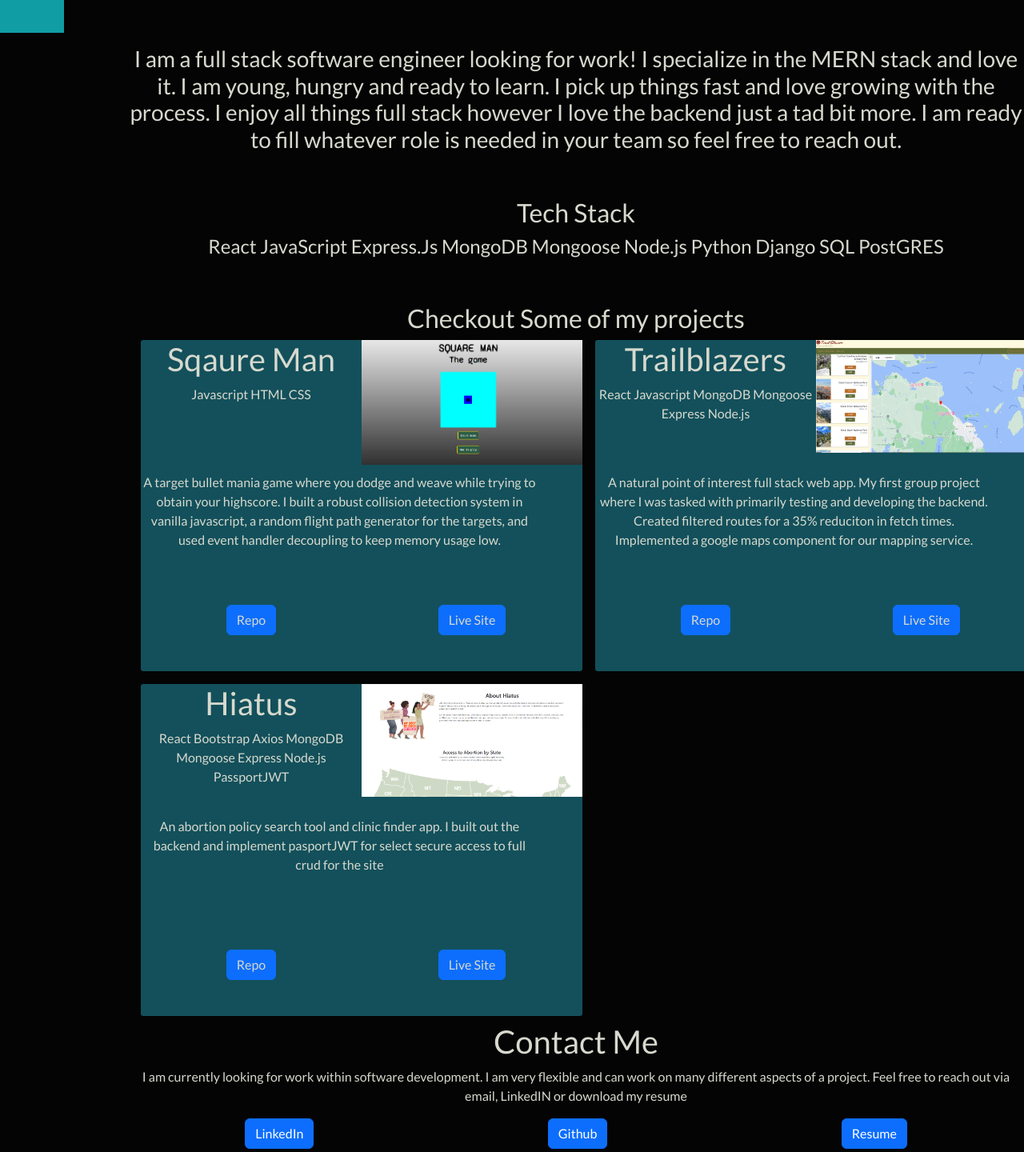
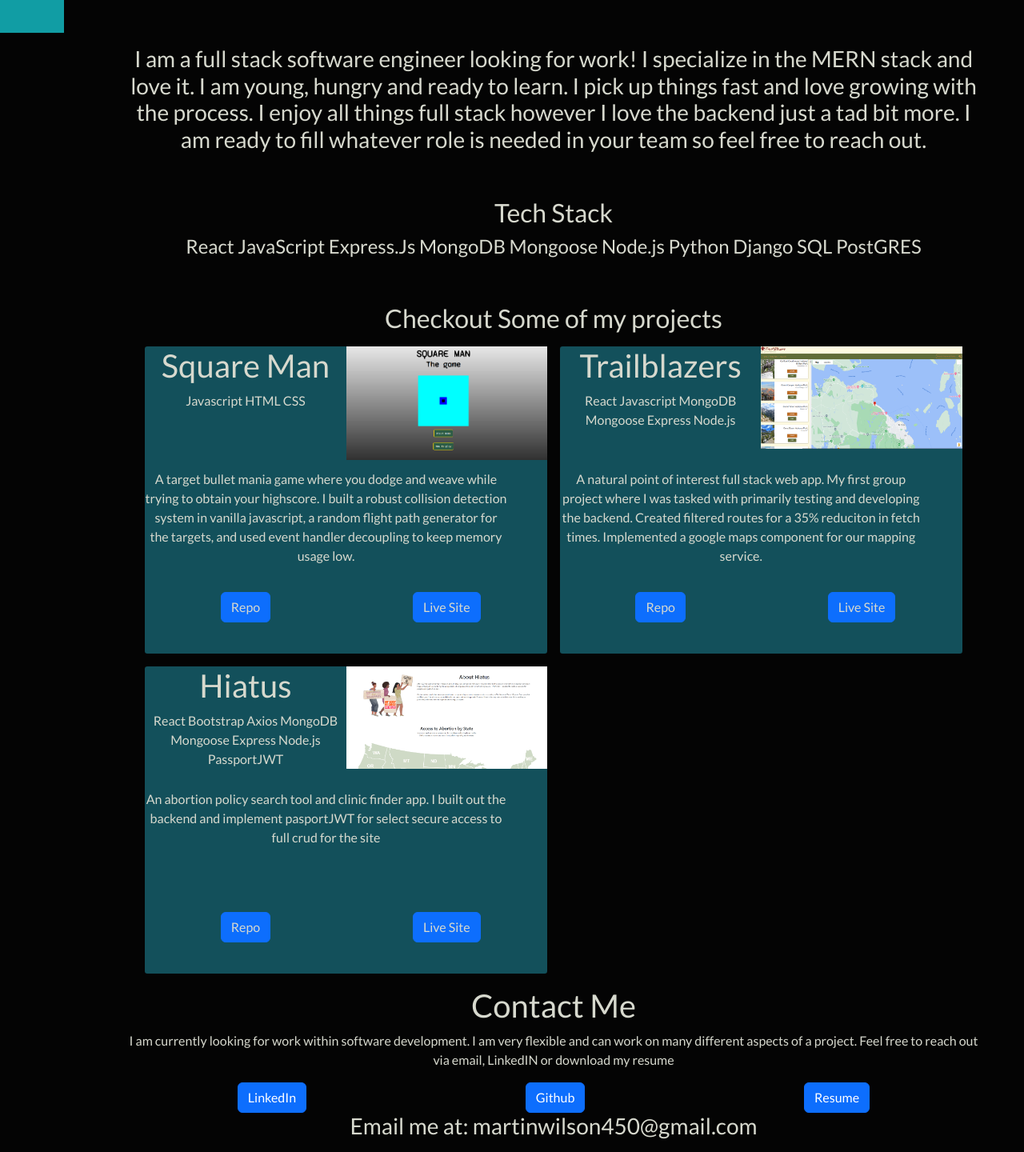
Before and after one commit to TelleDelly/Portfolio, a React (Create React App) app in the folder portfolio/: page / in a window 1280 px wide. Shown: the part 759-2199 px from the top of the page at 80% size. Built offline with nearby package versions, Linux system fonts and the light colour scheme.

Commit message:
small css updates

```diff
--- a/portfolio/src/App.css
+++ b/portfolio/src/App.css
@@ -25,7 +25,7 @@
 }
 
 .main-content{
-  width: 100%;
+  width: 95%;
 }
 
 .landing-page-main{
--- a/portfolio/src/App.js
+++ b/portfolio/src/App.js
@@ -27,7 +27,7 @@
 
 const ProjectData = [
   {
-    title: "Sqaure Man",
+    title: "Square Man",
     description: "A target bullet mania game where you dodge and weave while trying to obtain your highscore. I built a robust collision detection system in vanilla javascript, a random flight path generator for the targets, and used event handler decoupling to keep memory usage low.",
     techStack: ["Javascript", "HTML", "CSS"],
     img: Squareman,
--- a/portfolio/src/Pages/AboutMe/AboutMe.css
+++ b/portfolio/src/Pages/AboutMe/AboutMe.css
@@ -1,4 +1,8 @@
 .about-me-main{
-    width: 100%;
+    width: 90%;
     height: 60vh;
 }
+
+.about-me-text{
+    padding: 24px auto;
+}
--- a/portfolio/src/Pages/ContactMe/ContactMe.css
+++ b/portfolio/src/Pages/ContactMe/ContactMe.css
@@ -3,3 +3,11 @@
     flex-direction: row;
     justify-content: space-around;
 }
+
+.contact-main-container{
+    height: 40vh;
+}
+
+.contact-main-container p{
+    margin-bottom: 64px;
+}
--- a/portfolio/src/Pages/Landing/Landing.jsx
+++ b/portfolio/src/Pages/Landing/Landing.jsx
@@ -8,7 +8,7 @@
     <div className='landing-page-main'>
         <div className='landing-text'>
           {/* Have an array of job titles and rotate them */}
-            <h1>Hi<br/>I'm Martin, <br/>a Full Stack Software Engineer</h1>
+            <h1>Hi<br/>I'm Martin Wilson, <br/>a Full Stack Software Engineer</h1>
         </div>
         <div className='landing-addition'>
             <img className='profilePicture' src={pictureOfMe}></img>
--- a/portfolio/src/Pages/Projects/Project.jsx
+++ b/portfolio/src/Pages/Projects/Project.jsx
@@ -31,11 +31,11 @@
           <p>{project.description}</p>
         </div>
         <div className='repo-link'>
-          <Button><a href={project.repoLink}>Repo</a></Button>
+          <Button><a target='_blank' href={project.repoLink}>Repo</a></Button>
 
         </div>
         <div className='live-link'>
-          <Button><a href={project.liveLink}>Live Site</a></Button>
+          <Button><a target='_blank' href={project.liveLink}>Live Site</a></Button>
         </div>
     </div>
   )
--- a/portfolio/src/Pages/Projects/Projects.css
+++ b/portfolio/src/Pages/Projects/Projects.css
@@ -1,21 +1,21 @@
 .projects-main{
-    width: 95%;
+    width: 90%;
     height: fit-content auto;
 }
 
 .projects-container{
-    width: 100%;
+    width: 96%;
     height: 90%;
     display: grid;
     grid-template-columns: 1fr 1fr;
     grid-template-rows: 1fr 1fr;
-    gap: 1em;
+    column-gap: 16px;
+    row-gap: 16px;
     justify-items: center;
     justify-content: center;
     align-content: center;
     align-items: center;
-    margin: 8px auto;
-    margin-left: 1rem;
+    margin: 16px auto;
 }
 
 .project{
```
